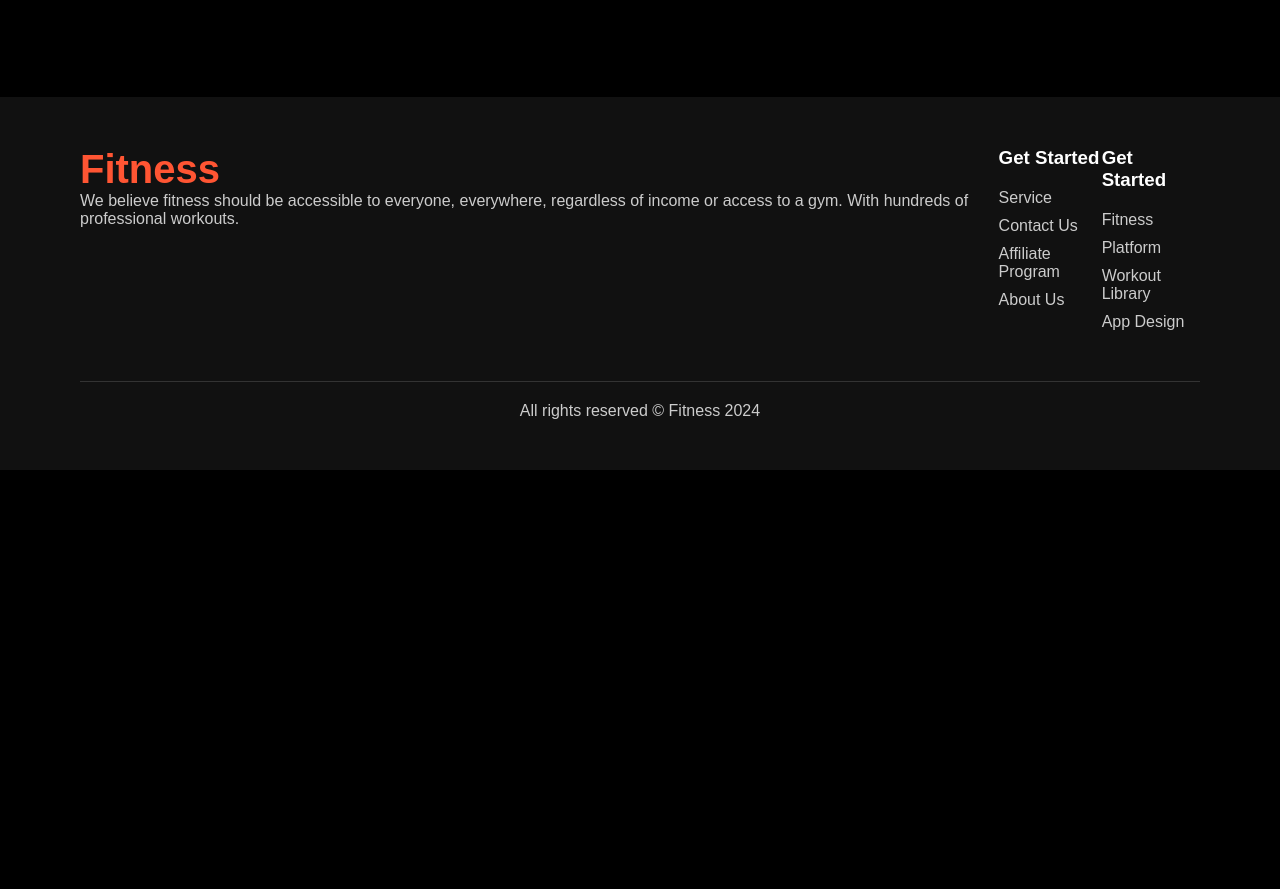
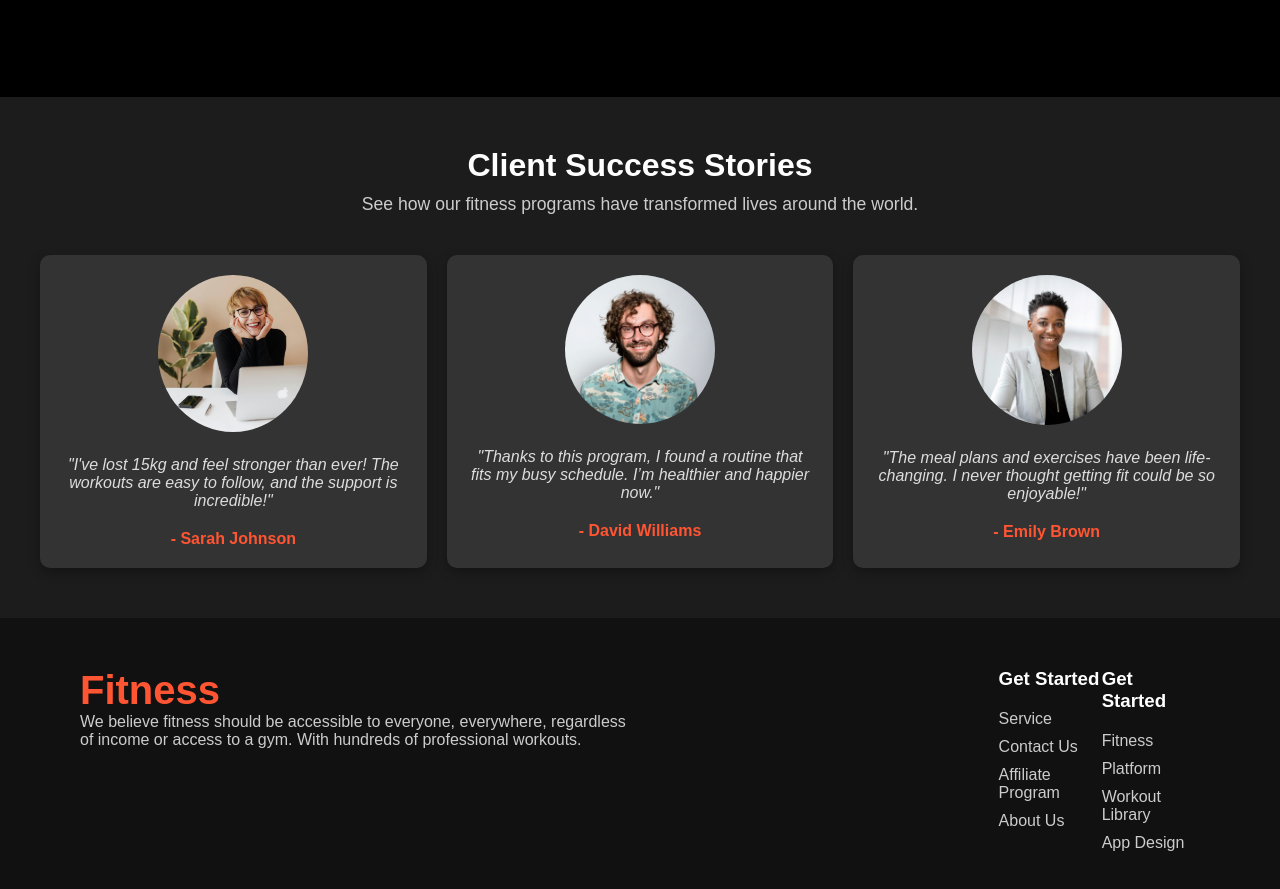
Before and after one commit to Swagata-Roy/mobile-responsive-fitness-website, a plain HTML site: page index.html in a window 1280 px wide. Shown: the part 3339-4228 px from the top of the page. Before the commit the page ends 3809 px from the top, so only its background shows below. Drawn offline with Linux system fonts and the light colour scheme.

Commit message:
Unique area done

```diff
--- a/index.html
+++ b/index.html
@@ -209,6 +209,37 @@
 		</div>
 	</section>
 
+	<section class="client-success">
+		<h2>Client Success Stories</h2>
+		<p class="section-desc">See how our fitness programs have transformed lives around the world.</p>
+
+		<div class="testimonials-container">
+			<div class="testimonial">
+				<div class="client-photo">
+					<img src="img/testi1.jpg" alt="Client 1">
+				</div>
+				<p class="client-quote">"I've lost 15kg and feel stronger than ever! The workouts are easy to follow, and the support is incredible!"</p>
+				<h4>- Sarah Johnson</h4>
+			</div>
+
+			<div class="testimonial">
+				<div class="client-photo">
+					<img src="img/testi2.jpg" alt="Client 2">
+				</div>
+				<p class="client-quote">"Thanks to this program, I found a routine that fits my busy schedule. I’m healthier and happier now."</p>
+				<h4>- David Williams</h4>
+			</div>
+
+			<div class="testimonial">
+				<div class="client-photo">
+					<img src="img/testi3.jpg" alt="Client 3">
+				</div>
+				<p class="client-quote">"The meal plans and exercises have been life-changing. I never thought getting fit could be so enjoyable!"</p>
+				<h4>- Emily Brown</h4>
+			</div>
+		</div>
+	</section>
+
 	<footer>
 		<div class="footer-container">
 			<div class="footer-logo">
--- a/style.css
+++ b/style.css
@@ -415,6 +415,65 @@ a {
     color: #cccccc;
 }
 
+/* Client Success Stories Section */
+.client-success {
+    background-color: #1c1c1c;
+    color: #fff;
+    text-align: center;
+    padding: 50px 20px;
+}
+
+.client-success h2 {
+    font-size: 2rem;
+    margin-bottom: 10px;
+    color: #fff;
+}
+
+.client-success .section-desc {
+    font-size: 1.1rem;
+    margin-bottom: 40px;
+    color: #ccc;
+}
+
+/* Testimonials Container */
+.testimonials-container {
+    display: flex;
+    justify-content: space-between;
+    gap: 20px;
+    max-width: 1200px;
+    margin: 0 auto;
+}
+
+.testimonial {
+    background-color: #333;
+    border-radius: 10px;
+    padding: 20px;
+    flex: 1;
+    box-shadow: 0px 4px 12px rgba(0, 0, 0, 0.3);
+    transition: transform 0.3s ease;
+}
+
+.testimonial:hover {
+    transform: translateY(-10px);
+}
+
+.client-photo img {
+    max-width: 150px;
+    border-radius: 50%;
+    margin-bottom: 20px;
+}
+
+.client-quote {
+    font-style: italic;
+    margin-bottom: 20px;
+    color: #ddd;
+}
+
+.testimonial h4 {
+    font-weight: bold;
+    color: #ff5533;
+}
+
 /* Footer */
 footer {
     background-color: #111;
@@ -461,7 +520,6 @@ footer {
     color: #ccc;
 }
 
-
 /* Media Queries for Responsiveness */
 @media (min-width: 993px) {
     .nav-links{
@@ -498,6 +556,10 @@ footer {
 
     .hero-buttons .btn {
         font-size: 1.1rem;
+    }
+
+    .footer-logo p {
+        width: 60%;
     }
 }
 
@@ -656,8 +718,16 @@ footer {
         width: 90%;
     }
 
+    .testimonials-container {
+        flex-direction: column;
+    }
+
+    .testimonial {
+        margin-bottom: 20px;
+    }
+
     .footer-logo p {
-    margin-top: 20px;
-    margin-bottom: 20px;
+        margin-top: 20px;
+        margin-bottom: 20px;
+    }
 }
-}
```
Also changed, not shown: img/testi1.jpg (added), img/testi2.jpg (added), img/testi3.jpg (added).
